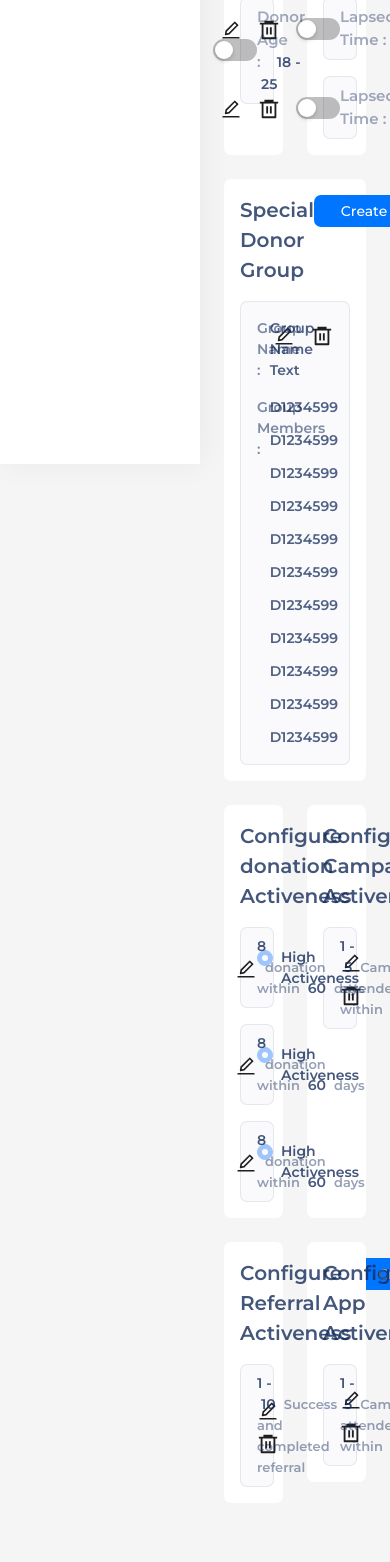
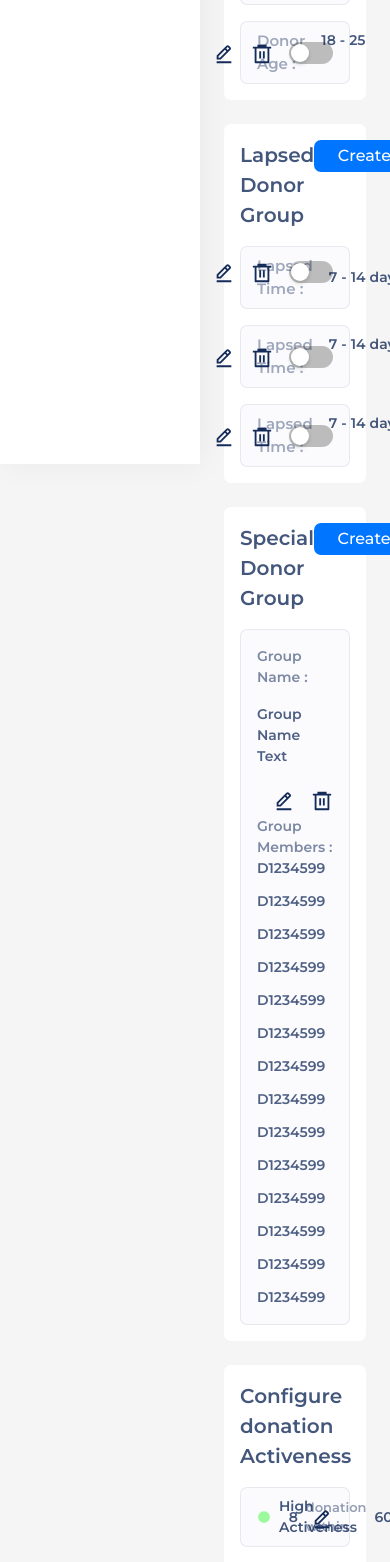
Before and after one commit to muthpiseth/pacs-donor, a React (Create React App) app: page /group in a window 390 px wide. Shown: the part 380-1942 px from the top of the page. Before the commit the page ends 1907 px from the top, so only its background shows below. Built offline with nearby package versions, Linux system fonts and the light colour scheme.

Commit message:
Modal Donor Group

```diff
--- a/src/components/buttons/backgroundButton.js
+++ b/src/components/buttons/backgroundButton.js
@@ -13,7 +13,7 @@ const BackgroundButton = (props) => {
             width: width ? width : "14rem",
             height: height ? height : "2.1rem",
             fontWeight: fontWeigth ? fontWeigth : 500,
-            fontSize: fontSize ? fontSize:"0.875",
+            fontSize: fontSize ? fontSize:"1rem",
             backgroundColor: bgColor ? bgColor : "#0075FF",
             border: border ? border : "none",
             outline: outLine ? outLine :"none",
--- /dev/null
+++ b/src/containers/modalDonorGroup/modalDonation.js
@@ -0,0 +1,39 @@
+import { InputNumber, Modal } from "antd";
+import BackgroundButton from "../../components/buttons/backgroundButton";
+import { GrStatusGoodSmall } from "react-icons/gr";
+const ModalDonation = (props) => {
+  const { isOpen, handleCancel } = props;
+  return (
+    <>
+      <Modal
+        open={isOpen}
+        centered
+        width="43.75rem"
+        onCancel={handleCancel}
+        footer={null}
+      >
+        <div className=" px-5 py-3 ">
+          <div className="text-center mb-4 h2-bold-size18-weight700 ">
+            Edit Donation Donor{" "}
+          </div>
+          <div className="d-flex align-items-center justify-content-center">
+            <div className="text-h6 me-2 text-danger">
+              <GrStatusGoodSmall className="statusIcon" />
+            </div>
+            <div className="d-flex align-items-center h5-bold-size13 me-4">
+              High Activeness
+            </div>
+            <InputNumber className="ms-2 inpNumber" />
+            <div className="px-2 h5-bold-size13-grey">donation within</div>
+            <InputNumber className="ms-2 inpNumber" />
+            <span className="ms-2 h5-bold-size13-grey">days</span>
+          </div>
+          <div className="d-flex justify-content-center align-items-center mt-4">
+            <BackgroundButton tittle="Submit" width="20rem" height="2.8rem" />
+          </div>
+        </div>
+      </Modal>
+    </>
+  );
+};
+export default ModalDonation;
--- a/src/containers/modalDonorGroup/modalLapsed.js
+++ b/src/containers/modalDonorGroup/modalLapsed.js
@@ -8,18 +8,18 @@ const ModalLapsed = (props) => {
         open={isOpen}
         footer={null}
         centered
-        width="37.5rem"
+        width="43.75rem"
         onCancel={handleCancel}
       >
-        <div className="row g-0 px-4 pb-4 d-flex justify-content-center align-items-center">
-          <div className="text-center mb-3 h2-bold-size20">
+        <div className="row g-0  px-5 py-3 pb-4 d-flex justify-content-center align-items-center">
+          <div className="text-center mb-4 h2-bold-size18-weight700 ">
             Create Donor Lapsed Group
           </div>
-          <div className="col-4 d-flex align-items-center justify-content-center h4-bold-size14-grey">
+          <div className="col-4 d-flex align-items-center justify-content-center h5-bold-size13 ">
             Donor Lapsed Group
           </div>
-          <div className="col-8 d-flex align-items-center justify-content-center">
-            <InputNumber className="me-2 inputFont" />
+          <div className="col-8 d-flex align-items-center justify-content-center px-3">
+            <InputNumber className="me-2 inpNumber" style={{ width: "50%" }} />
             <div
               style={{
                 width: "3%",
@@ -27,12 +27,12 @@ const ModalLapsed = (props) => {
                 borderTop: "0.125rem solid #CED0D5",
               }}
             ></div>
-            <InputNumber className="ms-2" />
-            <div className="ms-2 h4-bold-size15-grey">days</div>
+            <InputNumber className="ms-2 inpNumber" style={{ width: "50%" }} />
+            <div className="ms-2 h5-bold-size13-grey">days</div>
           </div>
-        </div>
-        <div className="d-flex justify-content-center align-items-center mb-2">
-          <BackgroundButton tittle="Submit" width="20rem" height="2.8rem" />
+          <div className="d-flex justify-content-center align-items-center mt-4">
+            <BackgroundButton tittle="Submit" width="20rem" height="2.8rem" />
+          </div>
         </div>
       </Modal>
     </>
--- a/src/pages/donorGroup/configure.js
+++ b/src/pages/donorGroup/configure.js
@@ -1,7 +1,7 @@
 import React from "react";
 import BackgroundButton from "../../components/buttons/backgroundButton";
-import { AiOutlineEdit } from "react-icons/ai";
 import { RiDeleteBin6Line } from "react-icons/ri";
+import { BiEditAlt } from "react-icons/bi";
 
 const Configure = (props) => {
   const { tittle, firstRange, secondRange, desc, day, typeDate, onClick } =
@@ -17,21 +17,23 @@ const Configure = (props) => {
         </div>
         <div className="row gx-0 d-flex align-items-center justify-content-between p-2 px-3  mt-3 donor-border">
           <div className="col-8">
-            <span className=" text-h5">{firstRange}</span>
-            <span className=" ms-1 text-h5">-</span>
-            <span className="ms-1 text-h5">{secondRange}</span>
-            <span className="text ms-2">{desc}</span>
-            <span className="text-h5 ms-2">{day}</span>
-            <span className=" text ms-2">{typeDate}</span>
+          <div className="d-flex">
+          <div className="text-h5">{firstRange}</div>
+            <div className=" ms-1 text-h5">-</div>
+            <div className="ms-1 text-h5">{secondRange}</div>
+            <div className="text ms-2">{desc}</div>
+            <div className="text-h5 ms-2">{day}</div>
+            <div className=" text ms-2">{typeDate}</div>
+          </div>
           </div>
           <div className="col-4">
-            <div className="text-end">
-              <span className=" me-3 icon-edit">
-                <AiOutlineEdit />
-              </span>
-              <span className="icon-delete">
+            <div className="d-flex justify-content-end">
+            <div className=" me-3 icon-edit">
+                      <BiEditAlt/>
+                    </div>
+              <div className="icon-delete">
                 <RiDeleteBin6Line />
-              </span>
+              </div>
             </div>
           </div>
         </div>
--- a/src/pages/donorGroup/donorGroup.js
+++ b/src/pages/donorGroup/donorGroup.js
@@ -1,15 +1,16 @@
 import React, { useState } from "react";
 import BackgroundButton from "../../components/buttons/backgroundButton";
 import "../../styles/donorGroup/donorGroup.css";
-import { AiOutlineEdit } from "react-icons/ai";
+import { BiEditAlt } from "react-icons/bi";
+import { GrStatusGoodSmall } from "react-icons/gr";
 import SwitchButton from "../../components/switchButton/switchButton";
 import Configure from "./configure";
 import ModalConfigure from "../../containers/modalDonorGroup/modalConfigure";
 import ModalLapsed from "../../containers/modalDonorGroup/modalLapsed";
 import ModalSpecial from "../../containers/modalDonorGroup/modalSpecial";
 import ModalAge from "../../containers/modalDonorGroup/modalAge";
-import Radios from "../../components/radios/radios";
 import { RiDeleteBin6Line } from "react-icons/ri";
+import ModalDonation from "../../containers/modalDonorGroup/modalDonation";
 const DonorGroup = () => {
   const [show, setShow] = useState(false);
   const handleShow = () => setShow(show === false ? true : false);
@@ -22,7 +23,19 @@ const DonorGroup = () => {
   const [showSpecial, setShowSpecial] = useState(false);
   const handleShowSpecial = () =>
     setShowSpecial(showSpecial === false ? true : false);
+  const [showDonation, SetShowDonation] = useState(false);
+  const handleShowDonation = () =>
+    SetShowDonation(showDonation === false ? true : false);
   const Members = [
+    {
+      id: "D1234599",
+    },
+    {
+      id: "D1234599",
+    },
+    {
+      id: "D1234599",
+    },
     {
       id: "D1234599",
     },
@@ -62,9 +75,9 @@ const DonorGroup = () => {
       <div>
         {/* Age and day */}
         <div className="row">
-          <div className="col-6 d-flex">
+          <div className="col-lg-6 col-md-12 d-flex mt-4">
             <div className="bg-white p-3 donor-group">
-              <div className="d-flex justify-content-between aligns-items-center">
+              <div className="d-flex justify-content-between">
                 <span className="tittle-content">Donor Age Group</span>
                 <div onClick={handleShow}>
                   <BackgroundButton
@@ -75,7 +88,7 @@ const DonorGroup = () => {
                 </div>
               </div>
               <div className="row gx-0 d-flex justify-content-between align-items-center p-2 px-3 mt-3 donor-border">
-                <div className="col-6 d-flex align-items-center">
+                <div className="col-6 d-flex">
                   <div className="text-h6">Donor Age :</div>
                   <div className="ms-3 text-h5">18</div>
                   <div className="ms-1 text-h5">-</div>
@@ -83,12 +96,12 @@ const DonorGroup = () => {
                 </div>
                 <div className="col-6">
                   <div className="d-flex justify-content-end align-items-center">
-                    <span className=" me-3 icon-edit">
-                      <AiOutlineEdit />
-                    </span>
-                    <span className=" me-3 icon-delete">
+                    <div className=" me-3 icon-edit">
+                      <BiEditAlt />
+                    </div>
+                    <div className=" me-3 icon-delete">
                       <RiDeleteBin6Line />
-                    </span>
+                    </div>
                     <div>
                       <SwitchButton className="switchButton" />
                     </div>
@@ -96,20 +109,20 @@ const DonorGroup = () => {
                 </div>
               </div>
               <div className="row gx-0 d-flex justify-content-between align-items-center p-2 px-3  mt-3 donor-border">
-                <div className="col-6">
-                  <span className="text-h6">Donor Age :</span>
-                  <span className="ms-3 text-h5">18</span>
-                  <span className="ms-1 text-h5">-</span>
-                  <span className="ms-1 text-h5">25</span>
+                <div className="col-6 d-flex">
+                  <div className="text-h6">Donor Age :</div>
+                  <div className="ms-3 text-h5">18</div>
+                  <div className="ms-1 text-h5">-</div>
+                  <div className="ms-1 text-h5">25</div>
                 </div>
                 <div className="col-6">
                   <div className="d-flex justify-content-end align-items-center">
-                    <span className=" me-3 icon-edit">
-                      <AiOutlineEdit />
-                    </span>
-                    <span className="me-3 icon-delete">
+                    <div className=" me-3 icon-edit">
+                      <BiEditAlt />
+                    </div>
+                    <div className="me-3 icon-delete">
                       <RiDeleteBin6Line />
-                    </span>
+                    </div>
                     <div>
                       <SwitchButton className="switchButton " />
                     </div>
@@ -119,7 +132,7 @@ const DonorGroup = () => {
             </div>
           </div>
           {/* Lapsed Donor */}
-          <div className="col-6">
+          <div className="col-lg-6 col-md-12 mt-4">
             <div className="bg-white p-3 lapsed-group">
               <div className="d-flex justify-content-between aligns-items-center">
                 <span className="tittle-content">Lapsed Donor Group</span>
@@ -131,8 +144,8 @@ const DonorGroup = () => {
                   />
                 </div>
               </div>
-              <div className="row gx-0 d-flex justify-content-between align-items-center p-2 px-3 mt-3 donor-border ">
-                <div className="col-6 d-flex">
+              <div className="row gx-0 d-flex justify-content-between p-2 px-3 mt-3 donor-border ">
+                <div className="col-6 d-flex align-items-center">
                   <div className="text-h6">Lapsed Time :</div>
                   <div className="ms-3 text-h5">7</div>
                   <div className="ms-1 text-h5"> - </div>
@@ -141,12 +154,12 @@ const DonorGroup = () => {
                 </div>
                 <div className="col-6">
                   <div className="d-flex justify-content-end align-items-center">
-                    <span className=" me-3 icon-edit">
-                      <AiOutlineEdit />
-                    </span>
-                    <span className=" me-3 icon-delete">
+                    <div className=" me-3 icon-edit">
+                      <BiEditAlt />
+                    </div>
+                    <div className=" me-3 icon-delete">
                       <RiDeleteBin6Line />
-                    </span>
+                    </div>
                     <div>
                       <SwitchButton className="switchButton" />
                     </div>
@@ -163,12 +176,12 @@ const DonorGroup = () => {
                 </div>
                 <div className="col-6">
                   <div className="d-flex justify-content-end align-items-center">
-                    <span className=" me-3 icon-edit">
-                      <AiOutlineEdit />
-                    </span>
-                    <span className=" me-3 icon-delete">
+                    <div className=" me-3 icon-edit">
+                      <BiEditAlt />
+                    </div>
+                    <div className=" me-3 icon-delete">
                       <RiDeleteBin6Line />
-                    </span>
+                    </div>
                     <div>
                       <SwitchButton className="switchButton" />
                     </div>
@@ -185,12 +198,12 @@ const DonorGroup = () => {
                 </div>
                 <div className="col-6">
                   <div className="d-flex justify-content-end align-items-center">
-                    <span className=" me-3 icon-edit">
-                      <AiOutlineEdit />
-                    </span>
-                    <span className=" me-3 icon-delete">
+                    <div className=" me-3 icon-edit">
+                      <BiEditAlt />
+                    </div>
+                    <div className=" me-3 icon-delete">
                       <RiDeleteBin6Line />
-                    </span>
+                    </div>
                     <div>
                       <SwitchButton className="switchButton" />
                     </div>
@@ -201,38 +214,44 @@ const DonorGroup = () => {
           </div>
         </div>
         {/* Special donor group */}
+        <div className="row">
+          <div className="col-lg-12 col-md-12">
             <div className="bg-white p-3 mt-4 donor-group">
               <div className="d-flex justify-content-between aligns-items-center">
-            <span className="tittle-content"> Special Donor Group</span>
+                <div className="tittle-content"> Special Donor Group</div>
                 <div onClick={handleShowSpecial}>
-              <BackgroundButton width="6rem" height="2rem" tittle="Create" />
+                  <BackgroundButton
+                    width="6rem"
+                    height="2rem"
+                    tittle="Create"
+                  />
                 </div>
               </div>
               <div className="row p-3 px-3 mt-3 gx-0 donor-border">
-            <div className="col-2">
+                <div className="col-lg-2 col-md-4">
                   <div className="text-special">
                     <p>Group Name :</p>
                   </div>
                 </div>
-            <div className="col-8">
+                <div className="col-lg-8 col-md-6">
                   <div>
                     <p className="text-box ">Group Name Text</p>
                   </div>
                 </div>
-            <div className="col-2">
-              <div className="d-flex justify-content-end">
-                <span className="me-3 icon-edit">
-                  <AiOutlineEdit />
-                </span>
-                <span className="icon-delete">
+                <div className="col-lg-2 col-md-2">
+                  <div className="d-flex justify-content-end align-items-center">
+                    <div className=" me-3 icon-edit">
+                      <BiEditAlt />
+                    </div>
+                    <div className="icon-delete">
                       <RiDeleteBin6Line />
-                </span>
                     </div>
                   </div>
-            <div className="col-2">
+                </div>
+                <div className="col-lg-2 col-md-4">
                   <span className="text-special">Group Members :</span>
                 </div>
-            <div className="col-10 text-box ">
+                <div className="col-lg-10 col-md-8 text-box ">
                   <div className="number-contain">
                     {Members.map((item, id) => {
                       return <div>{item.id}</div>;
@@ -241,9 +260,11 @@ const DonorGroup = () => {
                 </div>
               </div>
             </div>
-        <div className="row mt-4">
+          </div>
+        </div>
         {/* donation Activity */}
-          <div className="col-6 ">
+        <div className="row ">
+          <div className="col-lg-6 col-md-12 mt-4 ">
             <div className="bg-white p-3 donor-group">
               <div className="d-flex justify-content-between aligns-items-center">
                 <span className="tittle-content">
@@ -252,79 +273,79 @@ const DonorGroup = () => {
               </div>
               <div>
                 <div className="row gx-0 d-flex align-items-center justify-content-between p-2 px-3 mt-3 donor-border">
-                  <div className="col-6">
+                  <div className="col-5">
                     <div className="d-flex">
-                      <span className="text-h6 me-2 text-danger">
-                        <Radios />
-                      </span>
-                      <span className="text-h5">High Activeness</span>
+                      <div className="text-h6 me-2 d-flex align-items-center">
+                        <GrStatusGoodSmall className="statusIcon" />
+                      </div>
+                      <div className="text-h5">High Activeness</div>
                     </div>
                   </div>
-                  <div className="col-5">
-                    <span className="text-h5">8</span>
-                    <span className="text ms-2"> donation within</span>
-                    <span className="text-h5 ms-2">60</span>
-                    <span className="text ms-2">days</span>
+                  <div className="col-6">
+                    <div className="d-flex align-items-center">
+                      <div className="text-h5">8</div>
+                      <div className="text ms-2"> donation within</div>
+                      <div className="text-h5 ms-2">60</div>
+                      <div className="text ms-2">days</div>
+                    </div>
                   </div>
                   <div className="col-1 d-flex justify-content-end ">
-                    <div>
-                      <span className="icon-edit">
-                        <AiOutlineEdit />
+                    <span className="icon-edit" onClick={handleShowDonation}>
+                      <BiEditAlt />
                     </span>
                   </div>
                 </div>
+                <div className="row gx-0 d-flex align-items-center justify-content-between p-2 px-3 mt-3 donor-border">
+                  <div className="col-5">
+                    <div className="d-flex">
+                      <div className="text-h6 me-2 d-flex align-items-center">
+                        <GrStatusGoodSmall className="statusIcon" />
                       </div>
-                <div className="row gx-0 d-flex align-items-center justify-content-between p-2 px-3 mt-3 donor-border">
-                  <div className="col-6 ">
-                    <div className="d-flex">
-                      <span className="text-h6 me-2 text-danger">
-                        <Radios />
-                      </span>
-                      <span className="text-h5">High Activeness</span>
+                      <div className="text-h5">High Activeness</div>
                     </div>
                   </div>
-                  <div className="col-5">
-                    <span className="text-h5">8</span>
-                    <span className="text ms-2"> donation within</span>
-                    <span className="text-h5 ms-2">60</span>
-                    <span className="text ms-2">days</span>
+                  <div className="col-6">
+                    <div className="d-flex">
+                      <div className="text-h5">8</div>
+                      <div className="text ms-2"> donation within</div>
+                      <div className="text-h5 ms-2">60</div>
+                      <div className="text ms-2">days</div>
+                    </div>
                   </div>
                   <div className="col-1 d-flex justify-content-end ">
-                    <div>
-                      <span className="icon-edit">
-                        <AiOutlineEdit />
+                    <span className="icon-edit" onClick={handleShowDonation}>
+                      <BiEditAlt />
                     </span>
                   </div>
                 </div>
+                <div className="row gx-0 d-flex align-items-center justify-content-between p-2 px-3 mt-3 donor-border">
+                  <div className="col-5">
+                    <div className="d-flex">
+                      <div className="text-h6 me-2 d-flex align-items-center">
+                        <GrStatusGoodSmall className="statusIcon" />
                       </div>
-                <div className="row gx-0 d-flex align-items-center justify-content-between p-2 px-3 mt-3 donor-border">
-                  <div className="col-6 ">
-                    <div className="d-flex">
-                      <span className="text-h6 me-2 text-danger">
-                        <Radios />
-                      </span>
-                      <span className="text-h5">High Activeness</span>
+                      <div className="text-h5">High Activeness</div>
                     </div>
                   </div>
-                  <div className="col-5">
-                    <span className="text-h5">8</span>
-                    <span className="text ms-2"> donation within</span>
-                    <span className="text-h5 ms-2">60</span>
-                    <span className="text ms-2">days</span>
+                  <div className="col-6">
+                    <div className="d-flex">
+                      <div className="text-h5">8</div>
+                      <div className="text ms-2"> donation within</div>
+                      <div className="text-h5 ms-2">60</div>
+                      <div className="text ms-2">days</div>
+                    </div>
                   </div>
                   <div className="col-1 d-flex justify-content-end ">
-                    <div>
-                      <span className="icon-edit">
-                        <AiOutlineEdit />
+                    <span className="icon-edit" onClick={handleShowDonation}>
+                      <BiEditAlt />
                     </span>
                   </div>
                 </div>
               </div>
             </div>
           </div>
-          </div>
           {/* Campaign Activeness */}
-          <div className="col-6 d-inline-flex">
+          <div className="col-lg-6 col-md-12 d-inline-flex mt-4">
             <Configure
               tittle="Configure Campaign Activeness"
               firstRange="1"
@@ -337,8 +358,8 @@ const DonorGroup = () => {
           </div>
         </div>
         {/* configure Referral Activeness */}
-        <div className="row mt-4">
-          <div className="col-6">
+        <div className="row ">
+          <div className="col-lg-6 col-md-12 mt-4">
             <Configure
               tittle="Configure Referral Activeness"
               firstRange="1"
@@ -348,7 +369,7 @@ const DonorGroup = () => {
             />
           </div>
           {/* configure App Activeness */}
-          <div className="col-6">
+          <div className="col-lg-6 col-md-12 mt-4">
             <Configure
               tittle="Configure App Activeness"
               firstRange="1"
@@ -369,6 +390,7 @@ const DonorGroup = () => {
       />
       <ModalLapsed isOpen={showLapsed} handleCancel={handleShowLapsed} />
       <ModalSpecial isOpen={showSpecial} handleCancel={handleShowSpecial} />
+      <ModalDonation isOpen={showDonation} handleCancel={handleShowDonation} />
     </>
   );
 };
--- a/src/styles/donorGroup/donorGroup.css
+++ b/src/styles/donorGroup/donorGroup.css
@@ -1,7 +1,7 @@
 .donor-border {
   border: 0.063rem solid #152c5b16;
   border-radius: 0.438rem;
-  background-color: #f6f6f990;
+  background-color: #F6F6F966 !important;
 }
 .donor-group {
   border-radius: 0.438rem;
@@ -62,10 +62,15 @@
 }
 .icon-edit {
   font-size: 1.375rem;
+  color: #152c5b;
 }
 .icon-delete {
   font-size: 1.375rem;
+  color: #152c5b;
 }
-.div_item{
-  background-color: red;
+.statusIcon{
+  color: rgb(14, 245, 14);
+  font-size: 14px;
+  border-radius: 50%;
+  background-color:  rgba(14, 245, 14, 0.099);
 }
```
Also changed, not shown: src/App.css (+7 -4 lines), src/components/searchType/searchType.js (+0 -10 lines), src/containers/modalDonorGroup/modalAge.js (+19 -11 lines), src/containers/modalDonorGroup/modalConfigure.js (+9 -7 lines), src/containers/modalDonorGroup/modalSpecial.js (+7 -7 lines), src/styles/modalDonor/modalDonor.css (+33 -25 lines). Lines whose indentation alone changed are shown as unchanged.
